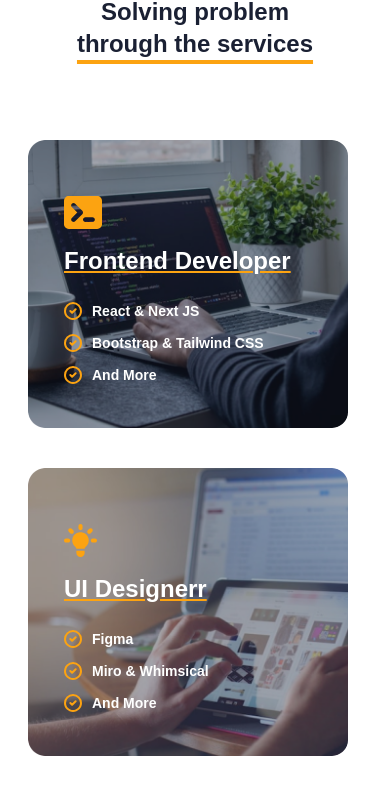
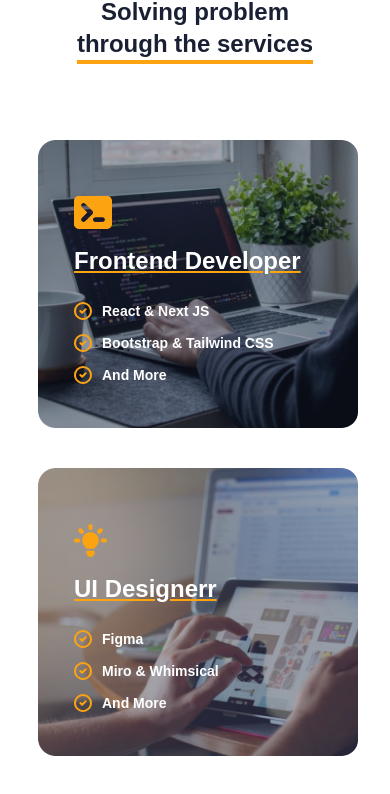
Before and after one commit to RizuMong/personal-website, a React (Vite) app: page / in a window 390 px wide. Shown: the part 2128-2922 px from the top of the page. Built offline with nearby package versions, Linux system fonts and the light colour scheme.

Commit message:
update responsive

```diff
--- a/src/pages/Index.jsx
+++ b/src/pages/Index.jsx
@@ -64,7 +64,7 @@ const Index = () => {
             through the services
           </span>
         </header>
-        <div className="mx-auto min-[375px]:px-7 min-[425px]:px-[53px] sm:px-12 sm:flex sm:flex-wrap sm:gap-8 sm:justify-evenly">
+        <div className="mx-auto min-[375px]:px-7 min-[390px]:px-[38px] min-[400px]:px-[50px] min-[425px]:px-[53px] sm:px-12 sm:flex sm:flex-wrap sm:gap-8 sm:justify-evenly">
           <div className="bg-[url('../assets/img/service_1.png')] overflow-hidden mb-10 sm:mb-0 rounded-2xl bg-cover w-80 h-72">
             <div className="pl-9 pt-14">
               <img src={icon_fe} alt="Icon Frontend" />
```
